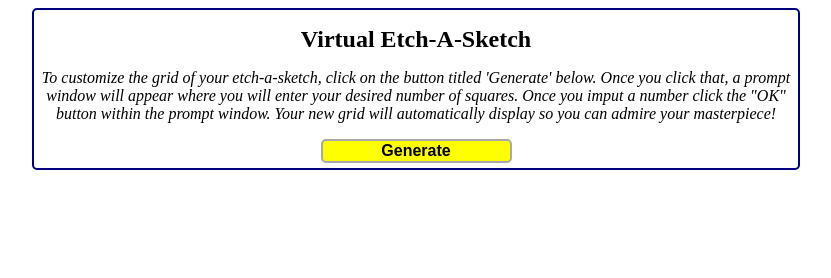
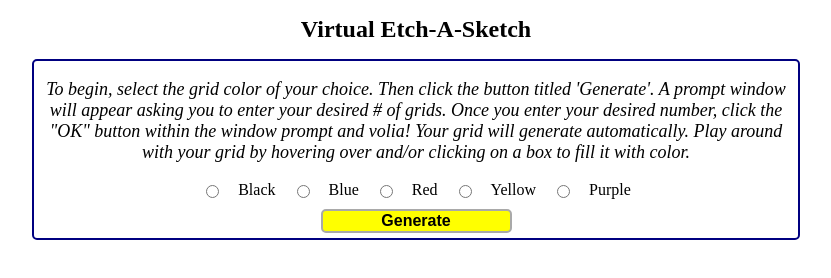
Before and after one commit to Cronk-Samantha/project-etch-a-sketch, a plain HTML site: page index.html in a window 1280 px wide. Shown: the whole page, without its empty margins (232-1063 px from the left). Drawn offline with Linux system fonts and the light colour scheme.

Commit message:
Added radio buttons to page & edited text content.
I set up radio buttons on the page which I will use
in java to allow users to make their grid more
customizable. Each button corresponds to a color
and that will be the color for the hover effect &
if a user clicks to set a color for a square.

```diff
--- a/index.html
+++ b/index.html
@@ -7,9 +7,25 @@
     <link rel="stylesheet" href="./styles.css">
 </head>
 <body>
+    <h1 class="title">Virtual Etch-A-Sketch</h1>
     <div class="user-input">
-        <h1 class="title">Virtual Etch-A-Sketch</h1>
-        <p class="directions">To customize the grid of your etch-a-sketch, click on the button titled 'Generate' below. Once you click that, a prompt window will appear where you will enter your desired number of squares. Once you imput a number click the "OK" button within the prompt window. Your new grid will automatically display so you can admire your masterpiece! </p>
+        <p class="directions">To begin, select the grid color of your choice. Then click the button titled 'Generate'. A prompt window will appear asking you to enter your desired # of grids. Once you enter your desired number, click the "OK" button within the window prompt and volia! Your grid will generate automatically. Play around with your grid by hovering over and/or clicking on a box to fill it with color.</p>
+        <div class="buttons">
+            <input type="radio" name="color-choice" id="color1" value="black">
+            <label for="color1">Black</label>
+
+            <input type="radio" name="color-choice" id="color2" value="blue">
+            <label for="color2">Blue</label>
+
+            <input type="radio" name="color-choice" id="color3" value="red">
+            <label for="color3">Red</label>
+
+            <input type="radio" name="color-choice" id="color4" value="yellow">
+            <label for="color4">Yellow</label>
+
+            <input type="radio" name="color-choice" id="color5" value="purple">
+            <label for="color5">Purple</label>
+        </div>
         <button id="generate" class="button1" type="button">Generate</button>
     </div>
     <div id="container"></div>
--- a/styles.css
+++ b/styles.css
@@ -14,14 +14,29 @@ body {
     margin: 0 auto;
 }
 
-.user-input > h1 {
+.title {
     font-size: 1.5em;
     font-weight: bold;
+    text-align: center;
+}
+
+.user-input {
+    display: flex;
+    flex-direction: column;
+    align-items: center;
+}
+
+.buttons {
+    display: flex;
+    justify-content: center;
+    align-items: center;
+    gap: 1em;
+    margin-bottom: 10px;
 }
 
 .user-input > p {
     font-style: italic;
-    font-size: 1em;
+    font-size: 18px;
 }
 
 .button1 {
```
